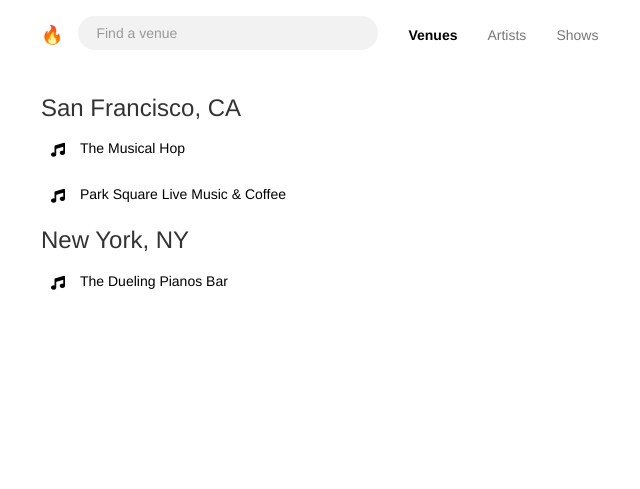
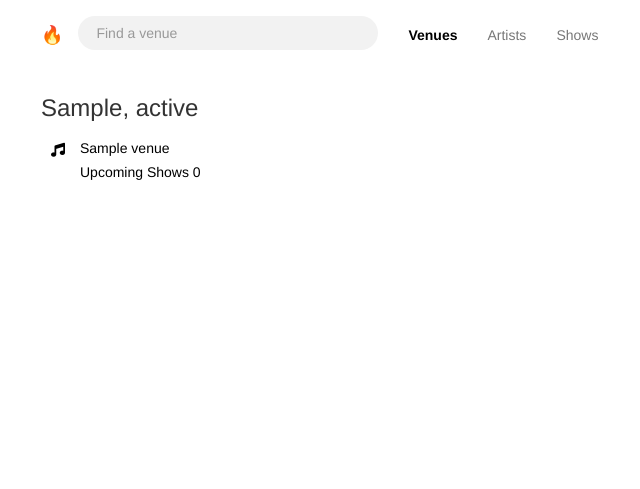
Before and after one commit to t-lanigan/fyyr-app, a Flask app: page /venues in a window 1280 px wide. Shown: the top 489 px of the page, without its empty margins (29-669 px from the left). Run offline with Flask 2, Linux system fonts and the light colour scheme; tables that the repository leaves empty hold one stand-in row (values such as "Sample post"); some libraries are stand-ins or nearby versions.

Commit message:
added /venues

```diff
--- a/app.py
+++ b/app.py
@@ -46,28 +46,26 @@ def index():
 def venues():
     # TODO: replace with real venues data.
     #       num_shows should be aggregated based on number of upcoming shows per venue.
+    data = []
+    for value in db.session.query(Venue.city).distinct():
+        venues = db.session.query(Venue).filter(
+            Venue.city == value[0])
+        d = {}
+        d["city"] = value[0]
+        d["state"] = venues.first().state
+        d['venues'] = []
+        for venue in venues:
+            venues_dict = {}
+            upcoming_shows = db.session.query(Show)\
+                .filter_by(venue_id=venue.id)\
+                .filter(Show.start_time > datetime.today())\
+                .all()
+            venues_dict['id'] = venue.id
+            venues_dict['name'] = venue.name
+            venues_dict['num_upcoming_shows'] = len(upcoming_shows)
 
-    data = [{
-        "city": "San Francisco",
-        "state": "CA",
-        "venues": [{
-            "id": 1,
-            "name": "The Musical Hop",
-            "num_upcoming_shows": 0,
-        }, {
-            "id": 3,
-            "name": "Park Square Live Music & Coffee",
-            "num_upcoming_shows": 1,
-        }]
-    }, {
-        "city": "New York",
-        "state": "NY",
-        "venues": [{
-            "id": 2,
-            "name": "The Dueling Pianos Bar",
-            "num_upcoming_shows": 0,
-        }]
-    }]
+            d['venues'].append(venues_dict)
+        data.append(d)
     return render_template('pages/venues.html', areas=data)
 
 
@@ -76,7 +74,6 @@ def search_venues():
     wild_search_term = '%' + request.form.get('search_term', '') + '%'
     like_venues = Venue.query.filter(
         Venue.name.ilike(wild_search_term)).all()
-
     data = []
     for venue in like_venues:
         upcoming_shows = db.session.query(Show)\
@@ -90,7 +87,6 @@ def search_venues():
                 "num_upcoming_shows": len(upcoming_shows)
             }
         )
-
     response = {
         "count": len(data),
         "data": data
--- a/templates/pages/venues.html
+++ b/templates/pages/venues.html
@@ -10,6 +10,7 @@
 				<i class="fas fa-music"></i>
 				<div class="item">
 					<h5>{{ venue.name }}</h5>
+					Upcoming Shows {{venue.num_upcoming_shows}}
 				</div>
 			</a>
 		</li>
```
